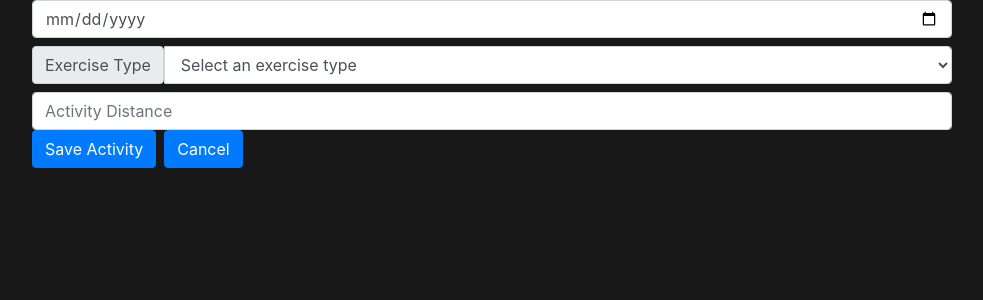
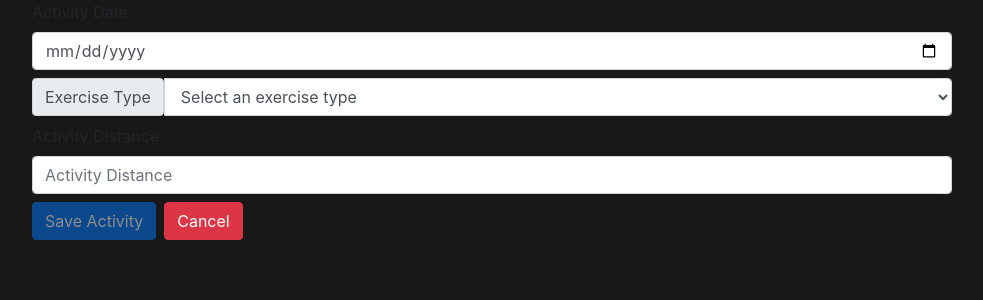
Before and after one commit to CyrusWarner/IIM-Angular-Front-End, an Angular app: page /LogActivity in a window 1280 px wide. Shown: the top 300 px of the page, without its empty margins (148-1131 px from the left). Built offline with nearby package versions, Linux system fonts and the light colour scheme.

Commit message:
Added a validator for the activity date.

```diff
--- a/src/app/app.module.ts
+++ b/src/app/app.module.ts
@@ -1,3 +1,4 @@
+import { LogActivityService } from './services/logActivity/log-activity-service.service';
 import { HomeComponent } from './pages/home/home.component';
 import { AuthGuard } from './authentication/auth.guard';
 import { NgModule } from '@angular/core';
@@ -34,7 +35,7 @@ import { CommonModule } from '@angular/common';
     LogActivityComponent,
   ],
 
-  providers: [AccountService, AuthGuard],
+  providers: [AccountService, LogActivityService, AuthGuard],
   bootstrap: [AppComponent]
 })
 export class AppModule { }
--- a/src/app/pages/log-activity/log-activity.component.html
+++ b/src/app/pages/log-activity/log-activity.component.html
@@ -2,20 +2,23 @@
   <div class="row justify-content-center">
     <div class="col-1"></div>
     <div class="col-10">
-      <form [formGroup]="logActivityForm" (ngSubmit)="saveActivity(logActivityForm.value)">
-        <input formControlName="activityDate" type="date" class="form-control mb-2" placeholder="Activity Date" />
+      <form [formGroup]="logActivityForm" (ngSubmit)="logActivityService.saveActivity(logActivityForm.value)">
+        <em *ngIf="activityDate.errors?.ActivityDateBeforeTeamStartDate">Activity date cannot be before the team start date</em>
+        <label htmlFor="activityDate">Activity Date</label>
+        <input id="activityDate" formControlName="activityDate" type="date" class="form-control mb-2" placeholder="Activity Date" />
         <div class="input-group mb-2">
-          <label class="input-group-text" for="inputGroupSelect01">Exercise Type</label>
-          <select formControlName="exerciseType" class="form-select form-control" id="inputGroupSelect01">
+          <label htmlFor="exerciseType" class="input-group-text" for="inputGroupSelect01">Exercise Type</label>
+          <select id="exerciseType" formControlName="exerciseType" class="form-select form-control" id="inputGroupSelect01">
             <option value="" selected>Select an exercise type</option>
             <option value="BIKE">Bike</option>
             <option value="RUN">Run</option>
             <option value="SWIM">Swim</option>
           </select>
         </div>
-        <input formControlName="activityDistance" type="number" class="form-control" placeholder="Activity Distance" />
-      <button type="submit" class="btn btn-primary mr-2">Save Activity</button>
-      <button class="btn btn-primary">Cancel</button>
+        <label htmlFor="activityDistance">Activity Distance</label>
+        <input id="activityDistance" formControlName="activityDistance" type="number" class="form-control" placeholder="Activity Distance" />
+      <button [disabled]="logActivityForm.invalid" type="submit" class="btn btn-primary mr-2 mt-2 disabled">Save Activity</button>
+      <button  class="btn btn-danger mt-2">Cancel</button>
       </form>
     </div>
     <div class="col-1"></div>
--- a/src/app/pages/log-activity/log-activity.component.ts
+++ b/src/app/pages/log-activity/log-activity.component.ts
@@ -1,5 +1,7 @@
+import { LogActivityService } from './../../services/logActivity/log-activity-service.service';
 import { Component, OnInit } from '@angular/core';
 import { FormGroup, FormControl, Validators } from '@angular/forms';
+import { activityDateValidator } from 'src/app/validators/activity-date.validator';
 @Component({
   selector: 'app-log-activity',
   templateUrl: './log-activity.component.html',
@@ -10,10 +12,10 @@ export class LogActivityComponent implements OnInit {
   activityDate: FormControl;
   exerciseType: FormControl;
   activityDistance: FormControl;
-  constructor() {}
+  constructor(public logActivityService: LogActivityService) {}
 
   ngOnInit(): void {
-    this.activityDate = new FormControl('', Validators.required);
+    this.activityDate = new FormControl('', [Validators.required, activityDateValidator]);
     this.exerciseType = new FormControl('', Validators.required);
     this.activityDistance = new FormControl('', Validators.required);
     this.logActivityForm = new FormGroup({
@@ -22,8 +24,4 @@ export class LogActivityComponent implements OnInit {
       activityDistance: this.activityDistance
     });
   }
-
-  saveActivity(formValues) {
-    console.log(formValues);
-  }
 }
--- a/src/app/pages/register/register.component.ts
+++ b/src/app/pages/register/register.component.ts
@@ -1,7 +1,7 @@
 import { IRegisterResponse } from './../../models/IRegisterUser';
 import { Component, OnInit } from '@angular/core';
 import { FormControl, FormGroup, Validators } from '@angular/forms';
-import { passwordValidator } from 'src/app/validators/password-validator';
+import { passwordValidator } from 'src/app/validators/password.validator';
 import { IRegisterUser } from 'src/app/models/IRegisterUser';
 import { AccountService } from 'src/app/services/account-service/account-service.service';
 import { Router } from '@angular/router';
--- a/src/app/services/logActivity/log-activity-service.service.ts
+++ b/src/app/services/logActivity/log-activity-service.service.ts
@@ -1,7 +1,12 @@
 import { Injectable } from '@angular/core';
-
+import { HttpClient } from '@angular/common/http';
 @Injectable()
 export class LogActivityService {
 
-  constructor() { }
+  constructor(private http: HttpClient) { }
+
+  saveActivity(formValues){
+    console.log(formValues);
+
+  }
 }
--- /dev/null
+++ b/src/app/validators/activity-date.validator.ts
@@ -0,0 +1,10 @@
+import { FormControl } from "@angular/forms";
+
+export function activityDateValidator(date): {[key: string]:boolean} | null{
+  const dateNow = new Date().getTime();
+  // Replacing dateNow with team start date.
+  if(date && (date.value > dateNow)){
+    return {'ActivityDateBeforeTeamStartDate': true}
+  }
+  return null;
+}
```
Also changed, not shown: src/app/validators/password.validator.ts (renamed from src/app/validators/password-validator.ts).
